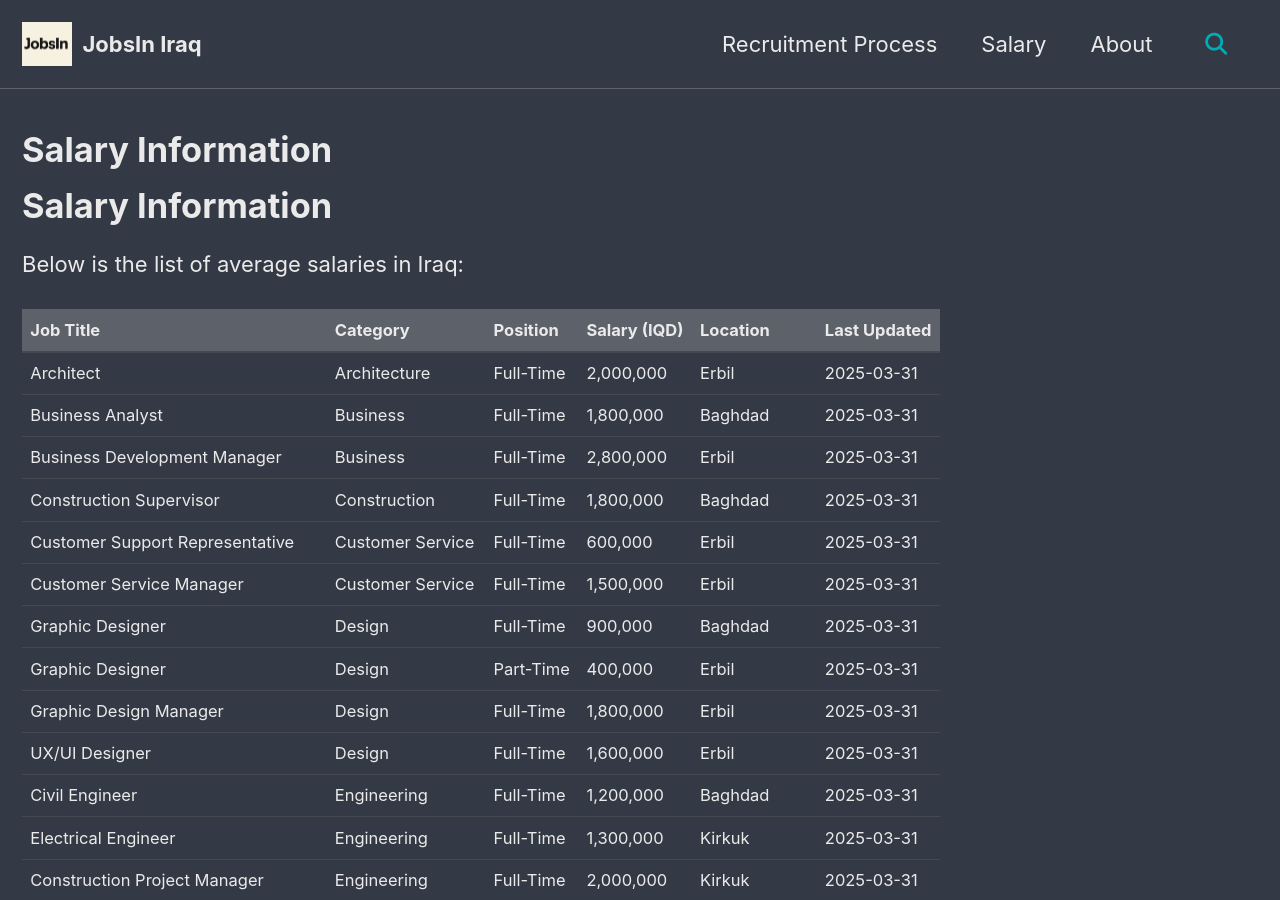
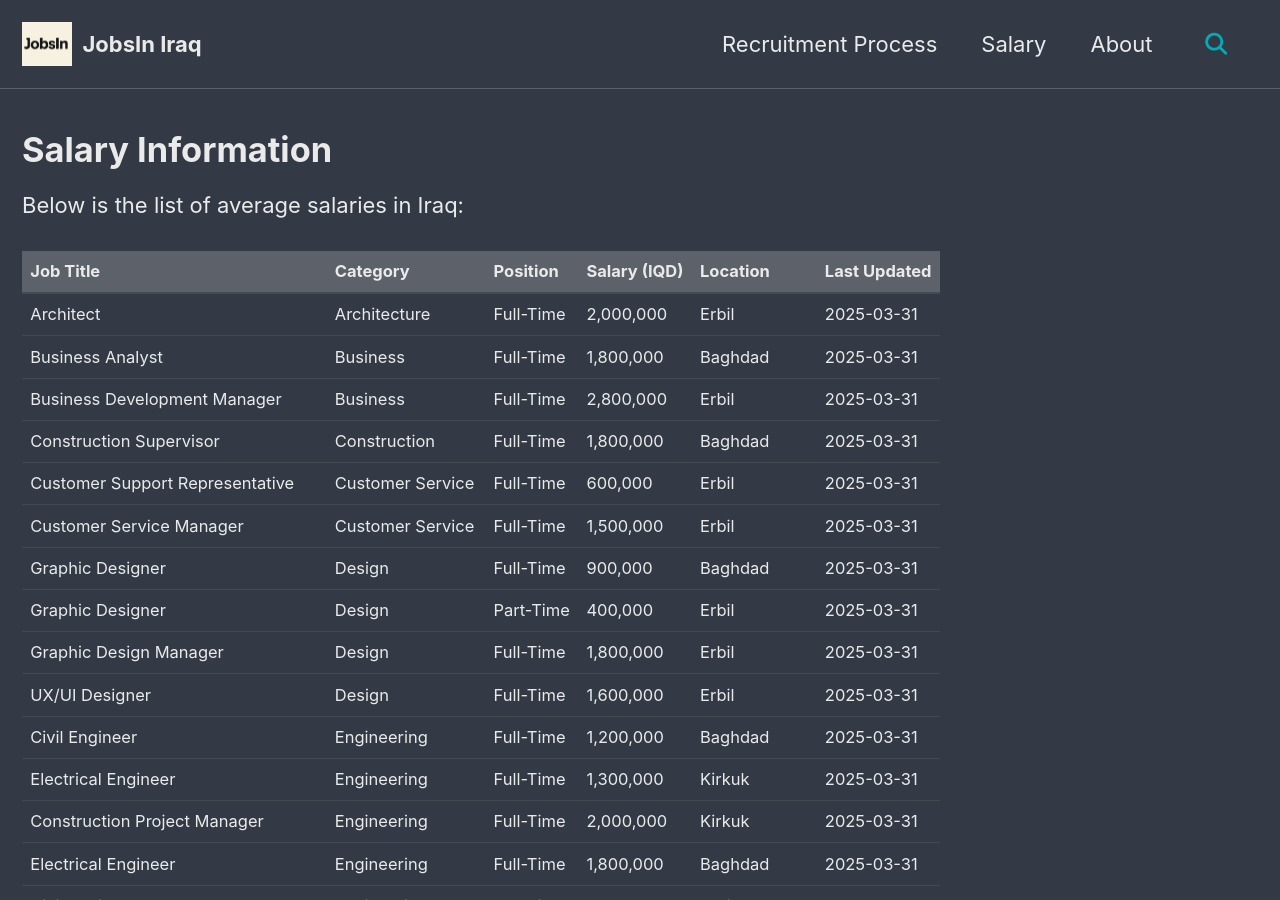
Before and after one commit to JobsInIraq/jobsiniraq.github.io, a Jekyll site: the page built from _pages/salary.md, in a window 1280 px wide and 900 px high. Built offline with Jekyll 4.4.1, drawn with Linux system fonts in a browser that asks for light colours; cached includes are drawn as plain includes; our own code applies the rules of GitHub Pages for plain Markdown files.

Commit message:
fix-title-salary.md

```diff
--- a/_pages/salary.md
+++ b/_pages/salary.md
@@ -1,11 +1,11 @@
 ---
 layout: home
-title:
+title: Salary Information
 permalink: /salary/
 searchable: true
 ---
 
-# Salary Information
+
 
 <p>Below is the list of average salaries in Iraq:</p>
 <table>
```
